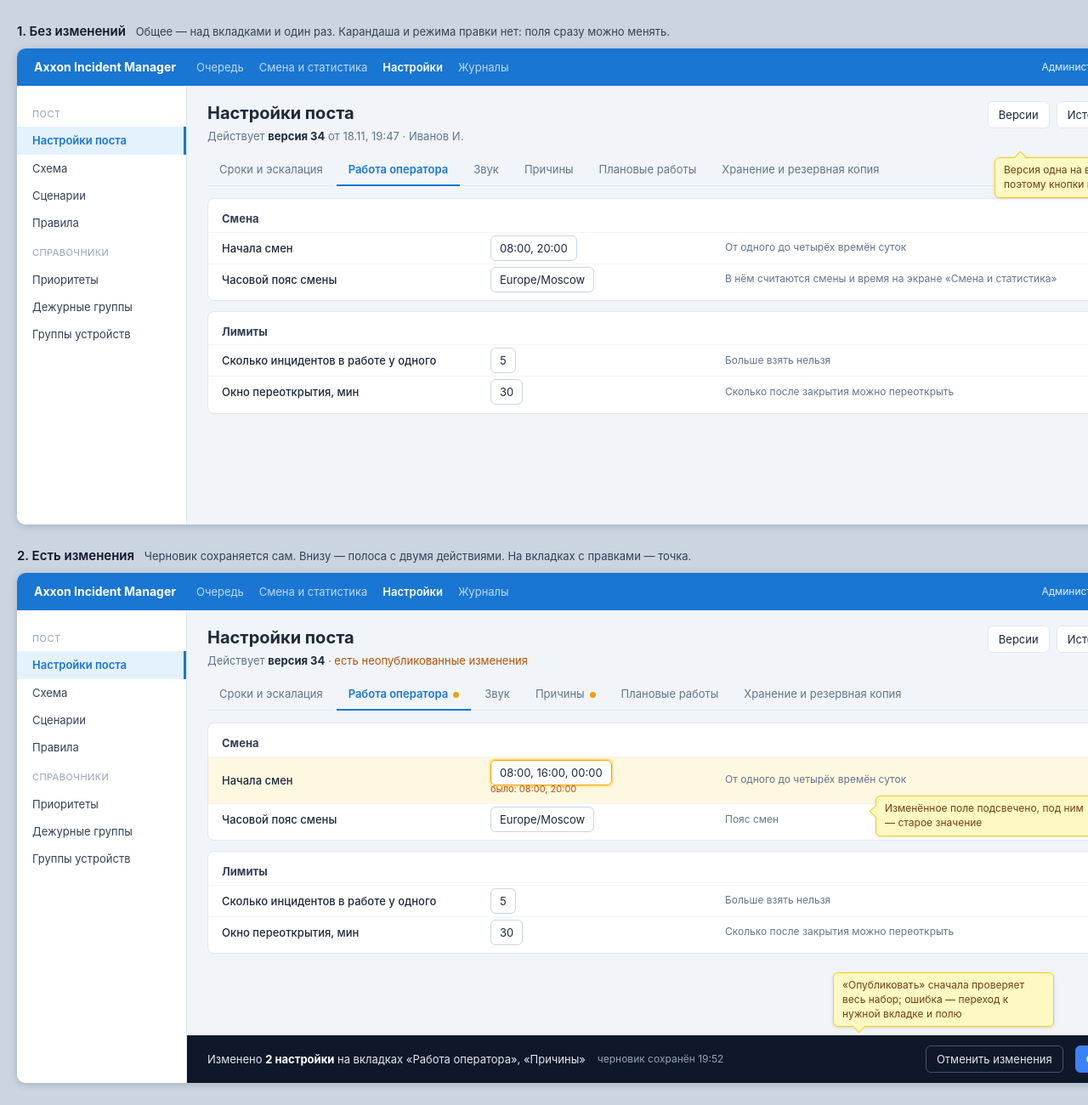
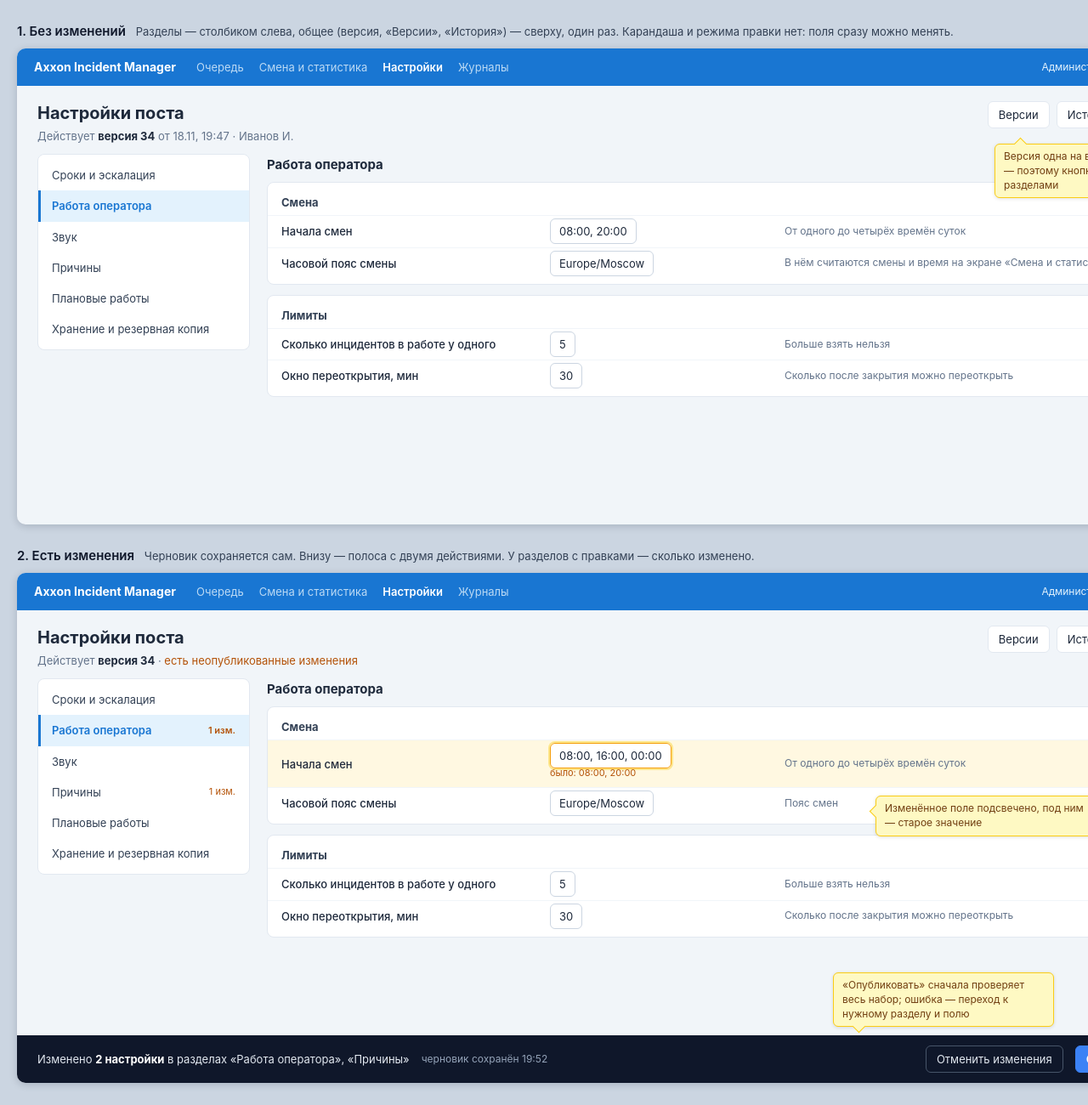
Before and after one commit to soulhome2/IM, a plain HTML site: page research/integration/91-post-settings-ux/post-settings.html in a window 1280 px wide. Shown: the top 1300 px of the page at 85% size. Drawn offline with Linux system fonts and the light colour scheme.

Commit message:
План 91: разделы настроек поста — столбиком слева, макет
Co-Authored-By: Claude Opus 5.5 <noreply@anthropic.com>

```diff
--- a/research/integration/91-post-settings-ux/post-settings.html
+++ b/research/integration/91-post-settings-ux/post-settings.html
@@ -23,7 +23,7 @@ body{margin:0;background:#cbd5e1;color:var(--text);font:13px/1.4 Inter,-apple-sy
 .side div{padding:7px 18px;color:#334155}
 .side div.on{background:var(--accent-dim);color:var(--accent);font-weight:600;border-right:3px solid var(--accent)}
 .side .grp{font-size:11px;color:var(--faint);text-transform:uppercase;letter-spacing:.04em;padding-top:12px}
-.page{margin-left:200px;padding:18px 24px 90px}
+.page{margin-left:0;padding:18px 24px 90px}
 .hdr{display:flex;align-items:flex-start;gap:16px;margin-bottom:12px}
 .hdr h1{font-size:20px;margin:0 0 4px}
 .hdr .state{color:var(--muted);font-size:13px}
@@ -37,6 +37,14 @@ body{margin:0;background:#cbd5e1;color:var(--text);font:13px/1.4 Inter,-apple-sy
 .tab{padding:9px 14px;color:var(--muted);position:relative}
 .tab.on{color:var(--accent);font-weight:600;border-bottom:2px solid var(--accent);margin-bottom:-1px}
 .tab .dot{display:inline-block;width:7px;height:7px;border-radius:50%;background:var(--changed-border);margin-left:6px;vertical-align:middle}
+.wrap{display:flex;gap:20px;align-items:flex-start}
+.secs{width:250px;flex:none;background:#fff;border:1px solid var(--stroke-2);border-radius:8px;padding:6px 0}
+.secs div{padding:9px 16px;color:#334155;display:flex;align-items:center;gap:8px}
+.secs div.on{background:var(--accent-dim);color:var(--accent);font-weight:600;box-shadow:inset 3px 0 0 var(--accent)}
+.secs .dot{width:7px;height:7px;border-radius:50%;background:var(--changed-border);margin-left:auto}
+.secs .cnt{margin-left:auto;font-size:11px;color:#b45309}
+.content{flex:1;min-width:0}
+.content h2{font-size:15px;margin:2px 0 10px}
 .card{background:var(--panel);border:1px solid var(--stroke-2);border-radius:8px;padding:6px 0;margin-bottom:12px}
 .card h3{font-size:13px;margin:8px 16px 6px;color:#334155}
 .set{display:grid;grid-template-columns:300px 260px 1fr;gap:16px;align-items:center;padding:9px 16px;border-top:1px solid #f1f5f9}
@@ -47,7 +55,7 @@ body{margin:0;background:#cbd5e1;color:var(--text);font:13px/1.4 Inter,-apple-sy
 .set.changed{background:var(--changed)}
 .set.changed .inp{border-color:var(--changed-border);box-shadow:0 0 0 2px #fde68a}
 .set .was{font-size:11px;color:#b45309;margin-top:3px}
-.bar{position:absolute;left:200px;right:0;bottom:0;background:#0f172a;color:#e2e8f0;display:flex;align-items:center;gap:14px;padding:12px 24px}
+.bar{position:absolute;left:0;right:0;bottom:0;background:#0f172a;color:#e2e8f0;display:flex;align-items:center;gap:14px;padding:12px 24px}
 .bar b{color:#fff}
 .bar .sp{margin-left:auto}
 .bar .btn{background:transparent;color:#e2e8f0;border-color:#475569}
@@ -62,24 +70,18 @@ body{margin:0;background:#cbd5e1;color:var(--text);font:13px/1.4 Inter,-apple-sy
 </head>
 <body>
 
-<div class="caption">1. Без изменений <span>Общее — над вкладками и один раз. Карандаша и режима правки нет: поля сразу можно менять.</span></div>
+<div class="caption">1. Без изменений <span>Разделы — столбиком слева, общее (версия, «Версии», «История») — сверху, один раз. Карандаша и режима правки нет: поля сразу можно менять.</span></div>
 <div class="frame" style="height:560px">
   <div class="top"><b>Axxon Incident Manager</b><div class="nav"><span>Очередь</span><span>Смена и статистика</span><span class="on">Настройки</span><span>Журналы</span></div><div class="me">Администратор · cloud-admin</div></div>
-  <div class="side">
-    <div class="grp">Пост</div>
-    <div class="on">Настройки поста</div>
-    <div>Схема</div><div>Сценарии</div><div>Правила</div>
-    <div class="grp">Справочники</div>
-    <div>Приоритеты</div><div>Дежурные группы</div><div>Группы устройств</div>
-  </div>
   <div class="page">
     <div class="hdr">
       <div><h1>Настройки поста</h1><div class="state">Действует <b>версия 34</b> от 18.11, 19:47 · Иванов И.</div></div>
       <div class="acts"><span class="btn">Версии</span><span class="btn">История изменений</span></div>
     </div>
-    <div class="tabs">
-      <div class="tab">Сроки и эскалация</div><div class="tab on">Работа оператора</div><div class="tab">Звук</div><div class="tab">Причины</div><div class="tab">Плановые работы</div><div class="tab">Хранение и резервная копия</div>
-    </div>
+    <div class="wrap">
+      <div class="secs"><div>Сроки и эскалация</div><div class="on">Работа оператора</div><div>Звук</div><div>Причины</div><div>Плановые работы</div><div>Хранение и резервная копия</div></div>
+      <div class="content">
+      <h2>Работа оператора</h2>
     <div class="card">
       <h3>Смена</h3>
       <div class="set"><div class="name">Начала смен</div><div><span class="inp">08:00, 20:00</span></div><div class="what">От одного до четырёх времён суток</div></div>
@@ -90,28 +92,24 @@ body{margin:0;background:#cbd5e1;color:var(--text);font:13px/1.4 Inter,-apple-sy
       <div class="set"><div class="name">Сколько инцидентов в работе у одного</div><div><span class="inp sm">5</span></div><div class="what">Больше взять нельзя</div></div>
       <div class="set"><div class="name">Окно переоткрытия, мин</div><div><span class="inp sm">30</span></div><div class="what">Сколько после закрытия можно переоткрыть</div></div>
     </div>
+      </div>
+    </div>
   </div>
-  <div class="note n-up" style="left:1150px;top:128px">Версия одна на все шесть вкладок — поэтому кнопки над вкладками</div>
+  <div class="note n-up" style="left:1150px;top:112px">Версия одна на все шесть разделов — поэтому кнопки сверху, над разделами</div>
 </div>
 
-<div class="caption">2. Есть изменения <span>Черновик сохраняется сам. Внизу — полоса с двумя действиями. На вкладках с правками — точка.</span></div>
+<div class="caption">2. Есть изменения <span>Черновик сохраняется сам. Внизу — полоса с двумя действиями. У разделов с правками — сколько изменено.</span></div>
 <div class="frame" style="height:600px">
   <div class="top"><b>Axxon Incident Manager</b><div class="nav"><span>Очередь</span><span>Смена и статистика</span><span class="on">Настройки</span><span>Журналы</span></div><div class="me">Администратор · cloud-admin</div></div>
-  <div class="side">
-    <div class="grp">Пост</div>
-    <div class="on">Настройки поста</div>
-    <div>Схема</div><div>Сценарии</div><div>Правила</div>
-    <div class="grp">Справочники</div>
-    <div>Приоритеты</div><div>Дежурные группы</div><div>Группы устройств</div>
-  </div>
   <div class="page">
     <div class="hdr">
       <div><h1>Настройки поста</h1><div class="state">Действует <b>версия 34</b> · <span class="draft">есть неопубликованные изменения</span></div></div>
       <div class="acts"><span class="btn">Версии</span><span class="btn">История изменений</span></div>
     </div>
-    <div class="tabs">
-      <div class="tab">Сроки и эскалация</div><div class="tab on">Работа оператора<span class="dot"></span></div><div class="tab">Звук</div><div class="tab">Причины<span class="dot"></span></div><div class="tab">Плановые работы</div><div class="tab">Хранение и резервная копия</div>
-    </div>
+    <div class="wrap">
+      <div class="secs"><div>Сроки и эскалация</div><div class="on">Работа оператора<span class="cnt">1 изм.</span></div><div>Звук</div><div>Причины<span class="cnt">1 изм.</span></div><div>Плановые работы</div><div>Хранение и резервная копия</div></div>
+      <div class="content">
+      <h2>Работа оператора</h2>
     <div class="card">
       <h3>Смена</h3>
       <div class="set changed"><div class="name">Начала смен</div><div><span class="inp">08:00, 16:00, 00:00</span><div class="was">было: 08:00, 20:00</div></div><div class="what">От одного до четырёх времён суток</div></div>
@@ -122,15 +120,17 @@ body{margin:0;background:#cbd5e1;color:var(--text);font:13px/1.4 Inter,-apple-sy
       <div class="set"><div class="name">Сколько инцидентов в работе у одного</div><div><span class="inp sm">5</span></div><div class="what">Больше взять нельзя</div></div>
       <div class="set"><div class="name">Окно переоткрытия, мин</div><div><span class="inp sm">30</span></div><div class="what">Сколько после закрытия можно переоткрыть</div></div>
     </div>
+      </div>
+    </div>
   </div>
   <div class="bar">
-    <span>Изменено <b>2 настройки</b> на вкладках «Работа оператора», «Причины»</span>
+    <span>Изменено <b>2 настройки</b> в разделах «Работа оператора», «Причины»</span>
     <span class="saved">черновик сохранён 19:52</span>
     <span class="sp"></span>
     <span class="btn">Отменить изменения</span>
     <span class="btn pri">Опубликовать…</span>
   </div>
-  <div class="note n-down" style="left:960px;top:470px">«Опубликовать» сначала проверяет весь набор; ошибка — переход к нужной вкладке и полю</div>
+  <div class="note n-down" style="left:960px;top:470px">«Опубликовать» сначала проверяет весь набор; ошибка — переход к нужному разделу и полю</div>
   <div class="note n-left" style="left:1010px;top:262px">Изменённое поле подсвечено, под ним — старое значение</div>
 </div>
 
```
Also changed, not shown: research/integration/91-post-settings-ux/post-settings.png, 1 other file.
